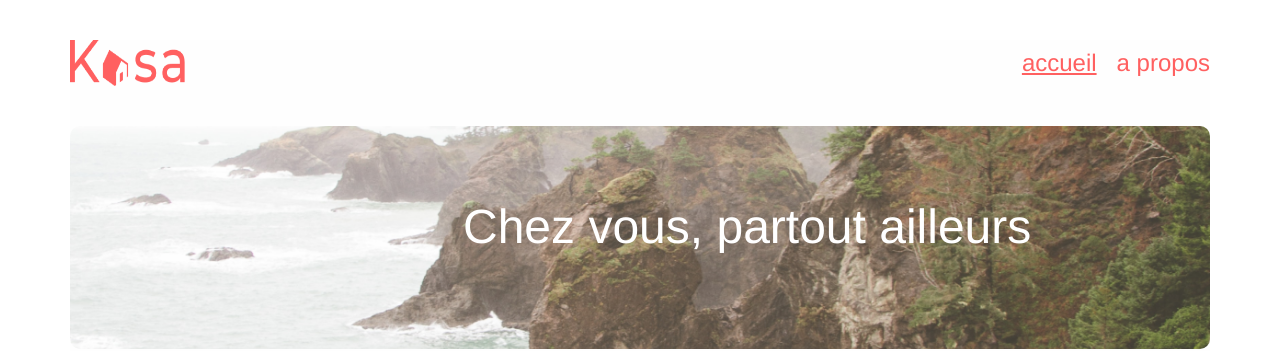
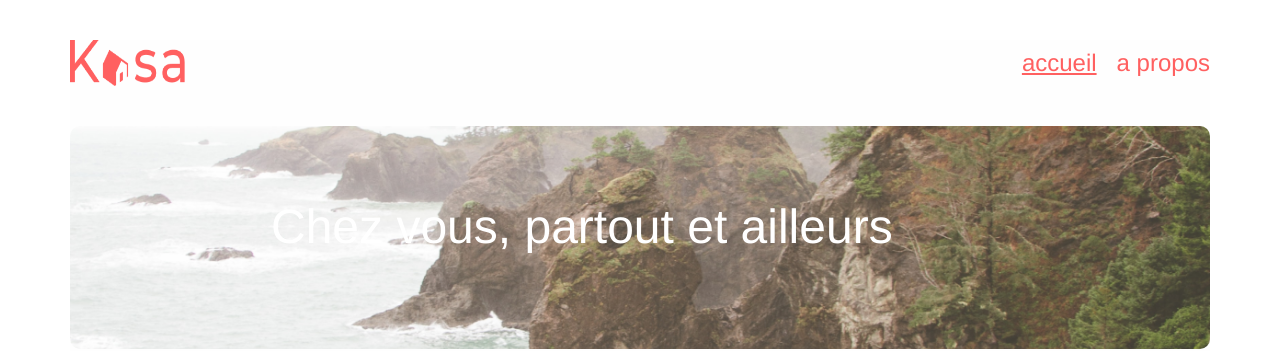
Before and after one commit to Siyanne/kasa_location_immobiliere, a React (Vite) app: page / in a window 1280 px wide. Shown: the top 351 px of the page. Built offline with nearby package versions, Linux system fonts and the light colour scheme.

Commit message:
React SCSS 98%

```diff
--- a/src/Components/Banner.scss
+++ b/src/Components/Banner.scss
@@ -29,7 +29,7 @@
     height: 68px;
     @media screen and (min-width: 1024px) {
       font-size: 48px;
-      left: 35%;
+      left: 20%;
       top: 23%;
     }
   }
--- a/src/Pages/Home.jsx
+++ b/src/Pages/Home.jsx
@@ -10,7 +10,7 @@ export default function Home() {
   return (
     <>
       <Banner url={home_banner} />
-      <p className="Banner__title">Chez vous, partout ailleurs</p>
+      <p className="Banner__title">Chez vous, partout et ailleurs</p>
       <div className="Logements__Home_container">
         {/* <div>
           Home
```
